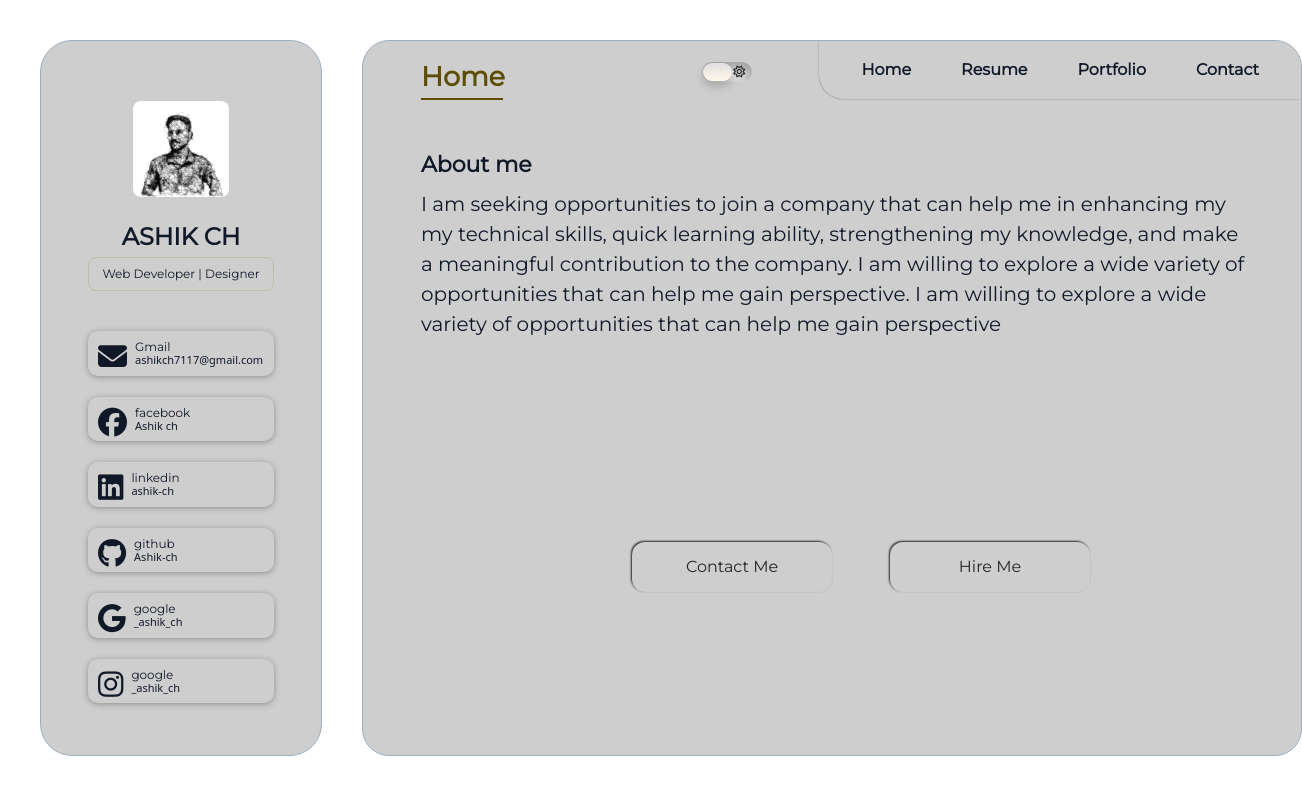
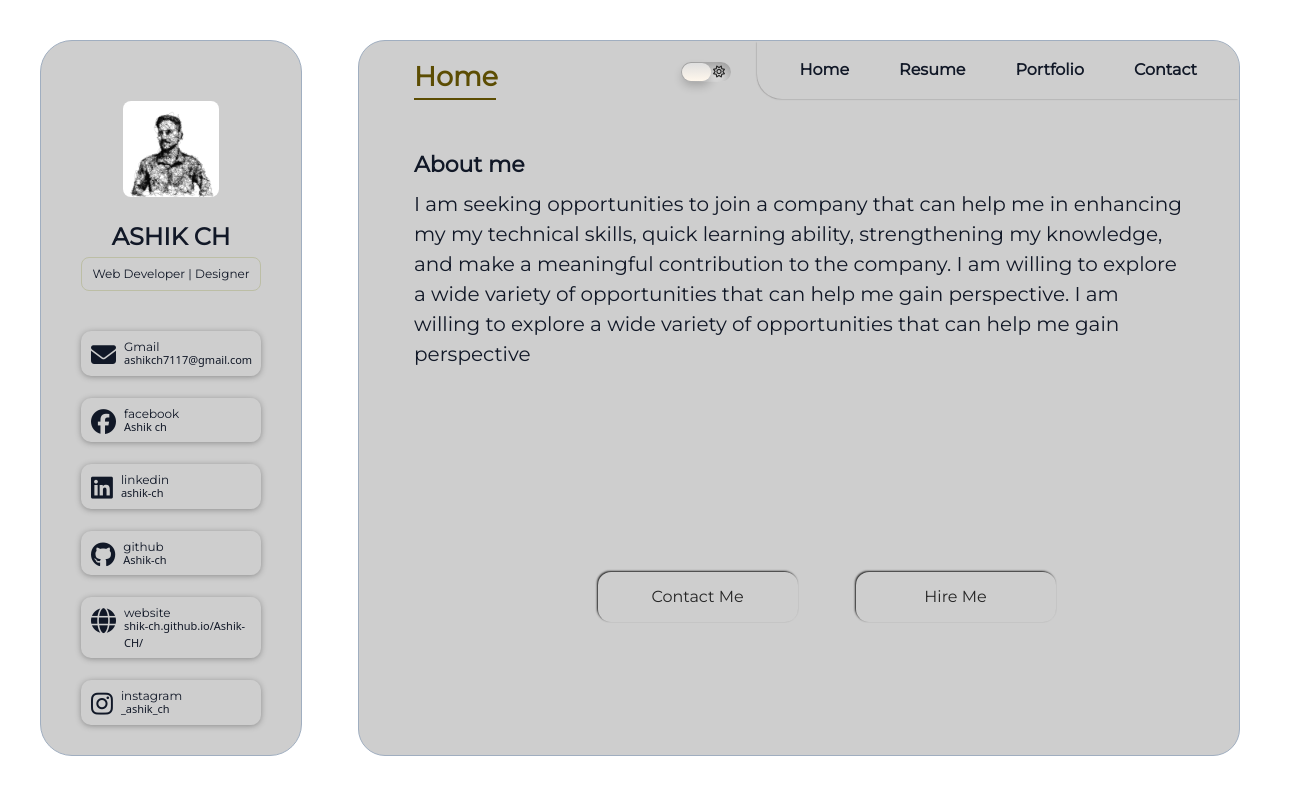
Before and after one commit to Ashik-ch/Ashik-CH, an Angular app: page / in a window 1280 px wide. Shown: the top 794 px of the page, 1302 px wide, since content can reach past the window. Built offline with nearby package versions, Linux system fonts and the light colour scheme.

Commit message:
Alignment

```diff
--- a/src/app/app.component.html
+++ b/src/app/app.component.html
@@ -1,4 +1,4 @@
-<div class="flex">
+<div class="flex justify-center p-10 gap-7">
   <app-side-bar></app-side-bar>
   <router-outlet></router-outlet>
 </div>
--- a/src/app/dark/data.ts
+++ b/src/app/dark/data.ts
@@ -4,8 +4,8 @@ export const network = [
     { title: 'facebook', id: 'Ashik ch', icon: 'fa-2xl fa-brands fa-facebook', url: 'https://www.facebook.com/ashikch.poyiloor' },
     { title: 'linkedin', id: 'ashik-ch', icon: 'fa-2xl fa-brands fa-linkedin', url: "https://www.linkedin.com/in/ashik-ch-65827920b/" },
     { title: 'github', id: 'Ashik-ch', icon: 'fa-2xl fa-brands fa-github', url: 'https://github.com/Ashik-ch' },
-    { title: 'google', id: '_ashik_ch', icon: 'fa-2xl fa-brands fa-google', url: 'https:/www.google.com' },
-    { title: 'google', id: '_ashik_ch', icon: 'fa-2xl fa-brands fa-instagram', url: 'https://www.instagram.com/_ashik_ch/' },
+    { title: 'website', id: 'shik-ch.github.io/Ashik-CH/', icon: 'fa-2xl fa-solid fa-globe', url: 'https://ashik-ch.github.io/Ashik-CH/' },
+    { title: 'instagram', id: '_ashik_ch', icon: 'fa-2xl fa-brands fa-instagram', url: 'https://www.instagram.com/_ashik_ch/' },
 ];
 
 /**@description  Resume -  Experience and Education */
@@ -44,9 +44,9 @@ export const skill = [
 /**@description Portfolio - Project  */
 export const project = [
     { id: 1, title: "Hiring Hub", subtitle: "Job portal Web site", describtion: " Web app for people who are searching for a part-time job and companies  who are hiring. The application allows job seekers to apply for job  openings.Hiring Hub easily helps to enhance the recruitment process for both job seekers and companies.", img: "https://ashik-ch.github.io/ashik.ch/assets/imgs/web5.jpg", technology: "Typescript - Angular, Node, Express, MongoDB " },
-    { id: 2, title: "Personal Website", subtitle: "Webiste", describtion: " Web app for people who are searching for a part-time job and companies  who are hiring. The application allows job seekers to apply for job  openings.Hiring Hub easily helps to enhance the recruitment process for both job seekers and companies.", img: "https://st3.depositphotos.com/2572561/16360/i/600/depositphotos_163607278-stock-photo-over-the-shoulder-footage-of.jpg", technology: 'HTML, CSS, Javascript, Angualar' },
-    { id: 3, title: "Zil Cart", subtitle: "Ecommerce platform", describtion: "(Typescript - Angular, Node, Express, MongoDB ) E-commerce platform that enables to create online stores and sell products to consumers. Users can easily add their products, and the admin has the power to    approve or reject them. Once approved, consumers can browse theproducts, add them to their cart, and place orders", img: "https://st3.depositphotos.com/2572561/16360/i/600/depositphotos_163607278-stock-photo-over-the-shoulder-footage-of.jpg", technology: 'Typescript - Angular, Node, Express, MongoDB    ' },
-    { id: 4, title: "Mindroid'20", subtitle: "Department Magazine ", describtion: "Computer science departmental Magazine of NAM College Kallikandy that was published by the Principal containing tech and related content. The Magazine created on corona virus lock down days. Magazine included with Mlayalam amd English article with Poems, Stories, Experience note, Tech article, Reports", img: "https://ashik-ch.github.io/ashik.ch/assets/imgs/blog2.jpg", technology: 'Adobe Photoshop', url: 'https://online.fliphtml5.com/mrinn/acjm/#p=1' }
+    { id: 2, title: "Zil Cart", subtitle: "Ecommerce platform", describtion: " E-commerce platform that enables to create online stores and sell products to consumers. Users can easily add their products, and the admin has the power to approve or reject them. Once approved, consumers can browse theproducts, add them to their cart, and place orders", img: "https://st3.depositphotos.com/2572561/16360/i/600/depositphotos_163607278-stock-photo-over-the-shoulder-footage-of.jpg", technology: 'Typescript - Angular, Node, Express, MongoDB    ' },
+    { id: 3, title: "Mindroid'20", subtitle: "Department Magazine ", describtion: "Computer science departmental Magazine of NAM College Kallikandy that was published by the Principal containing tech and related content. The Magazine created on corona virus lock down days. Magazine included with Mlayalam amd English article with Poems, Stories, Experience note, Tech article, Reports", img: "https://ashik-ch.github.io/ashik.ch/assets/imgs/blog2.jpg", technology: 'Adobe Photoshop', url: 'https://online.fliphtml5.com/mrinn/acjm/#p=1' },
+    { id: 4, title: "Portfolio", subtitle: "Personal Webiste", describtion: "Personal website that conatains Resume,Education, Experience, Project details, skills, Contact deatil.", img: 'assets/webpage.png', technology: 'HTML, CSS,, Tailwind, Angualar', url: 'https://ashik-ch.github.io/Ashik-CH/' },
 ]
 
 /**@description HomePage */
--- a/src/app/dark/mainpart/mainpart.component.html
+++ b/src/app/dark/mainpart/mainpart.component.html
@@ -1,7 +1,7 @@
 <div class="main-part">
 
   <!-- Day-mode and Nav-bar -->
-  <div class="toggles" style="display: flex; justify-content: space-between;">
+  <div class="toggles flex justify-end">
     <input type="checkbox" id="darkmode-toggle" (click)="toggleTheme()" />
     <label for="darkmode-toggle">
       <div class="toggle-icon">
--- a/src/app/dark/mainpart/mainpart.component.scss
+++ b/src/app/dark/mainpart/mainpart.component.scss
@@ -1,13 +1,11 @@
 .main-part {
-  width: 940px;
+  width: 100%;
   min-height: 716px;
   background-color: var(--divColor);
-  margin-top: 40px;
   border-radius: 27px;
-  padding: 0 0 79px 58px;
+  padding: 0 0 45px 55px;
   border: 1px solid var(--border-color);
   overflow-x: auto;
-  margin-bottom: 44px;
 
   .main-part::-webkit-scrollbar {
     width: 0.1px;
@@ -41,7 +39,7 @@
       inset 0px -5px 15px rgba(255, 255, 255, 0.4);
     cursor: pointer;
     transition: 0.3s;
-    margin: 21px 0 0 200px;
+    margin: 21px 26px 0 0px;
     &:after {
       content: "";
       width: 29px;
--- a/src/app/dark/project/project.component.html
+++ b/src/app/dark/project/project.component.html
@@ -1,9 +1,8 @@
 <div class="main-part">
-    <i (click)="goBack()" class="fa-solid fa-arrow-left fa-2xl m-16"></i>
+    <i (click)="goBack()" class="fa-solid fa-arrow-left fa-2xl mt-16"></i>
 
     <div class="flex flex-col justify-center h-auto">
-        <div
-            class="relative flex flex-col md:flex-row md:space-x-5 space-y-3 md:space-y-0 rounded-xl shadow-lg p-3 max-w-xs md:max-w-3xl mx-auto border border-white ">
+        <div class="card ">
             <div class=" md:w-1/3  grid place-items-center">
                 <img src="{{projectItem.img}}" alt="tailwind logo"
                     class="project-item  img-fit rounded-xl max-w-full" />
@@ -16,6 +15,9 @@
                     Technologies Used:
                     <span class="font-normal  text-base">{{projectItem.technology}}</span>
                 </p>
+                <a title="Click for Detailed View" href="{{projectItem.url}}" class="font-bold "><u> Read more.. </u>
+                    <i class="fa-solid fa-arrow-up-right-from-square ml-2"></i>
+                </a>
             </div>
         </div>
     </div>
--- a/src/app/dark/project/project.component.scss
+++ b/src/app/dark/project/project.component.scss
@@ -1,16 +1,14 @@
 .main-part {
-  width: 940px;
-  height: 680px;
+  width: 100%;
+  height: 716px;
   background-color: var(--divColor);
-  margin-top: 40px;
   border-radius: 27px;
-  margin-left: 42px;
   border: 1px solid var(--border-color);
-
   justify-content: center;
   flex-wrap: wrap;
   align-content: space-between;
   overflow: auto;
+  padding: 0px 65px 0 65px;
 }
 
 /* Hide the scrollbar for WebKit-based browsers */
@@ -19,13 +17,16 @@
 }
 
 .card {
-  width: 66%;
+  width: 807px;
   height: auto;
   border-radius: 10px;
   border: 2px solid gray;
   color: var(--invertcolor);
   margin-top: 50px;
   overflow: hidden;
+  gap: 20px;
+  display: flex;
+  padding: 10px 14px 10px 3px;
 }
 .img-fit {
   height: 366px;
--- a/src/app/dark/side-bar/side-bar.component.html
+++ b/src/app/dark/side-bar/side-bar.component.html
@@ -1,13 +1,13 @@
-<div class="side-bar text-center m-10 p-10">
+<div class="side-bar text-center p-10">
   <div class="p-5">
-    <img class="w-24 h-24 rounded-lg align-item-center bg-white" src='../../../assets/ashik3.png' alt="hy" />
+    <img class="w-24 h-24 rounded-lg align-item-center bg-white" src='assets/ashik3.png' alt="hy" />
   </div>
   <div class="title mt-1">
     <h1 class="text-2xl font-bold mb-1">ASHIK CH</h1>
     <h1 class="title2 border rounded-lg py-2 text-xs">Web Developer | Designer</h1>
   </div>
 
-  <div class="mt-10">
+  <div class="mt-8 network">
     <div class="outericons h-auto rounded-lg" *ngFor="let net of network">
       <div class="icons text-left  mt-2">
         <i class="{{net.icon}}"> </i>
--- a/src/app/dark/side-bar/side-bar.component.scss
+++ b/src/app/dark/side-bar/side-bar.component.scss
@@ -6,25 +6,27 @@
   border-radius: 32px;
   position: sticky;
   top: 42px;
-  margin-bottom: 44px;
+
   height: 716px;
+  width: auto;
 }
 
 .title2 {
-  width: 186px;
   border: 1px solid rgb(188, 190, 165);
 }
 
-.outericons {
-  width: 200px;
-}
+.network {
+  gap: 14px;
+  flex-direction: column;
+  display: flex;
+  width: 180px;
 
   .icons {
     padding: 7px 10px;
     box-shadow: 0px 1px 6px -0.5px rgb(132 132 132);
-  width: 186px;
+
     height: auto;
-  margin: 21px 0;
+
     border-radius: 10px;
     display: flex;
   }
@@ -43,6 +45,7 @@
   }
 
   .outericons i {
-  margin-top: 18px;
-  font-size: 29px;
+    margin-top: 17px;
+    font-size: 25px;
   }
+}
```
Also changed, not shown: src/assets/webpage.png (added). Lines whose indentation alone changed are shown as unchanged.
